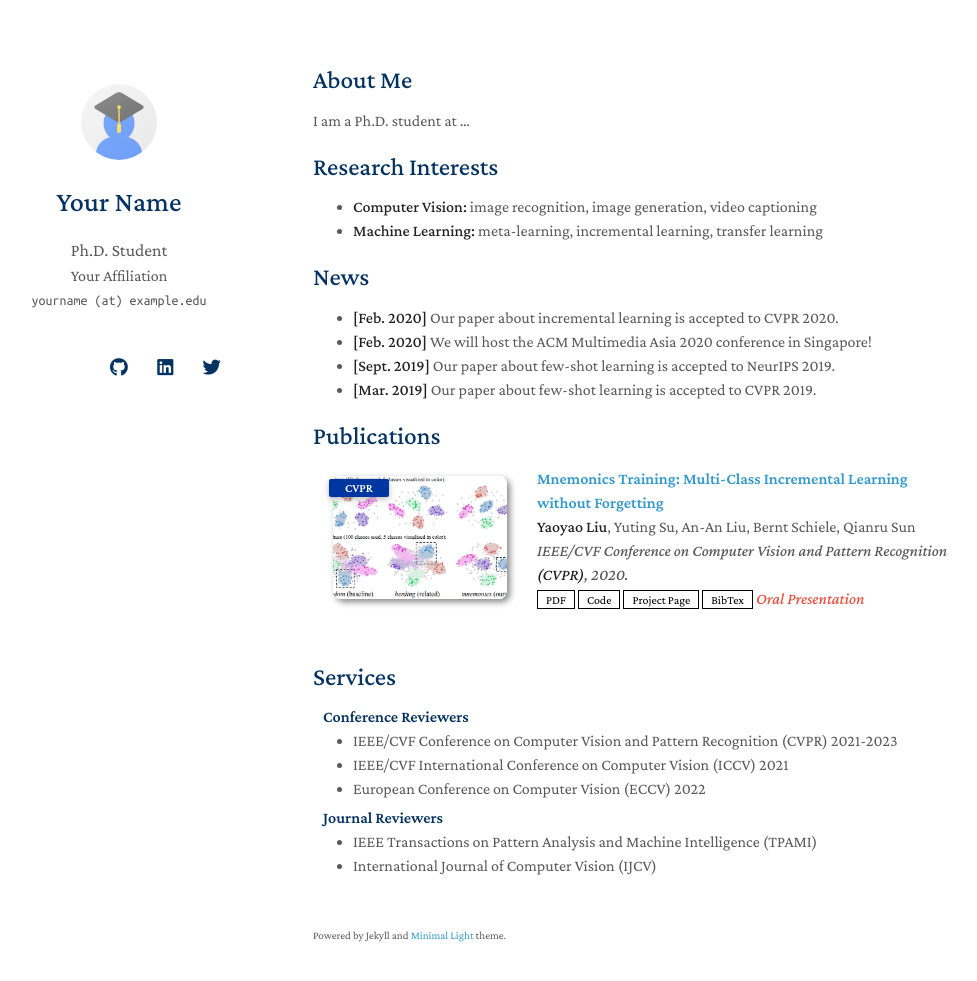
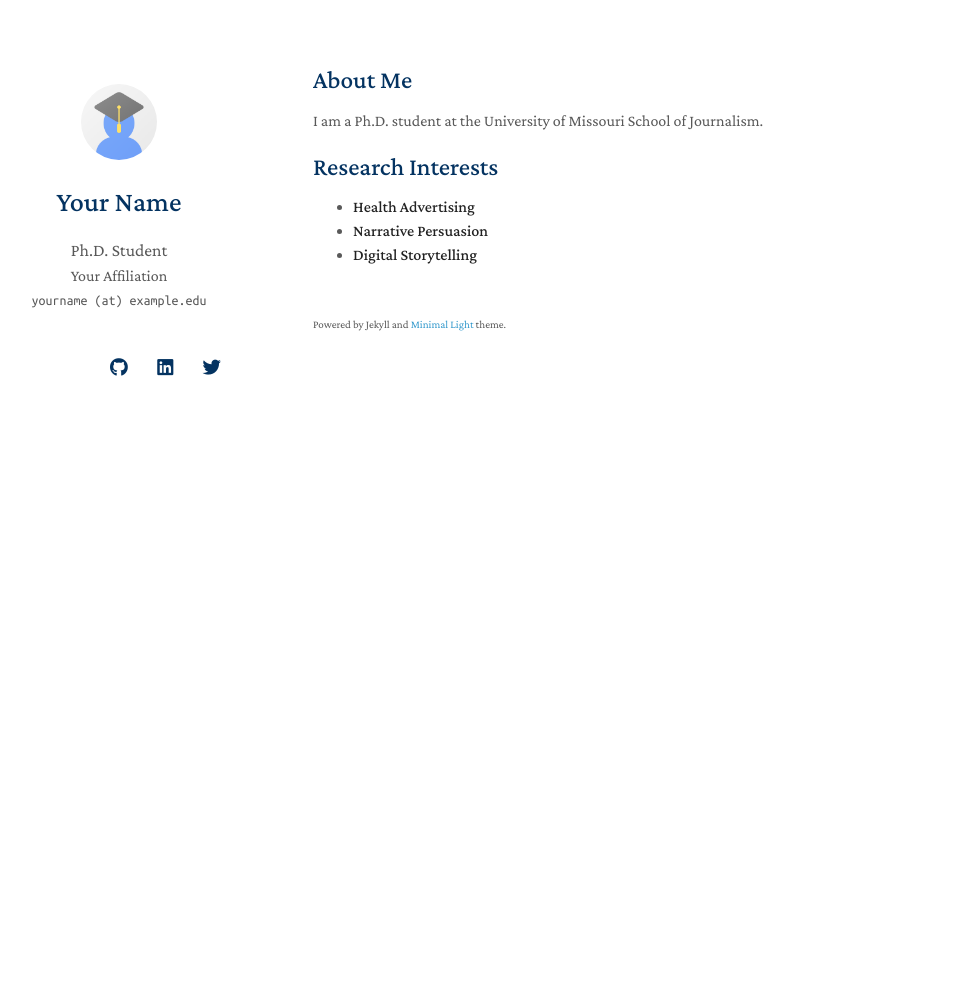
Before and after one commit to willettjf/willettjf.github.io, a Jekyll site: the page built from index.md, in a window 1280 px wide and 1016 px high. Shown: the top 981 px of the window, without its empty margins (157-1134 px from the left). Built offline with Jekyll 4.4.1, drawn with Linux system fonts in a browser that asks for light colours; nearby versions of some CDN libraries; a style sheet for code colours, icons or effects is not loaded; our own code applies the rules of GitHub Pages for plain Markdown files.

Commit message:
Update content

```diff
--- a/_layouts/homepage.html
+++ b/_layouts/homepage.html
@@ -1,7 +1,7 @@
 <!DOCTYPE html>
 <html lang="{{ site.lang | default: "en-US" }}">
   <head>
-    <title>{{ site.title }} | {{site.affiliation}}</title>
+    <title>Justin F. Willett | University of Missouri</title>
 
     <meta charset="UTF-8">
     <meta http-equiv="X-UA-Compatible" content="IE=edge">
--- a/index.md
+++ b/index.md
@@ -4,14 +4,18 @@ layout: homepage
 
 ## About Me
 
-I am a Ph.D. student at ...
+I am a Ph.D. student at the University of Missouri School of Journalism.
 
 ## Research Interests
 
-- **Computer Vision:** image recognition, image generation, video captioning
-- **Machine Learning:** meta-learning, incremental learning, transfer learning
+- **Health Advertising**
+- **Narrative Persuasion**
+- **Digital Storytelling**
 
-## News
+<!-- - **Computer Vision:** image recognition, image generation, video captioning
+- **Machine Learning:** meta-learning, incremental learning, transfer learning-->
+
+<!-- ## News
 
 - **[Feb. 2020]** Our paper about incremental learning is accepted to CVPR 2020.
 - **[Feb. 2020]** We will host the ACM Multimedia Asia 2020 conference in Singapore!
@@ -21,3 +25,4 @@ I am a Ph.D. student at ...
 {% include_relative _includes/publications.md %}
 
 {% include_relative _includes/services.md %}
+-->
```
